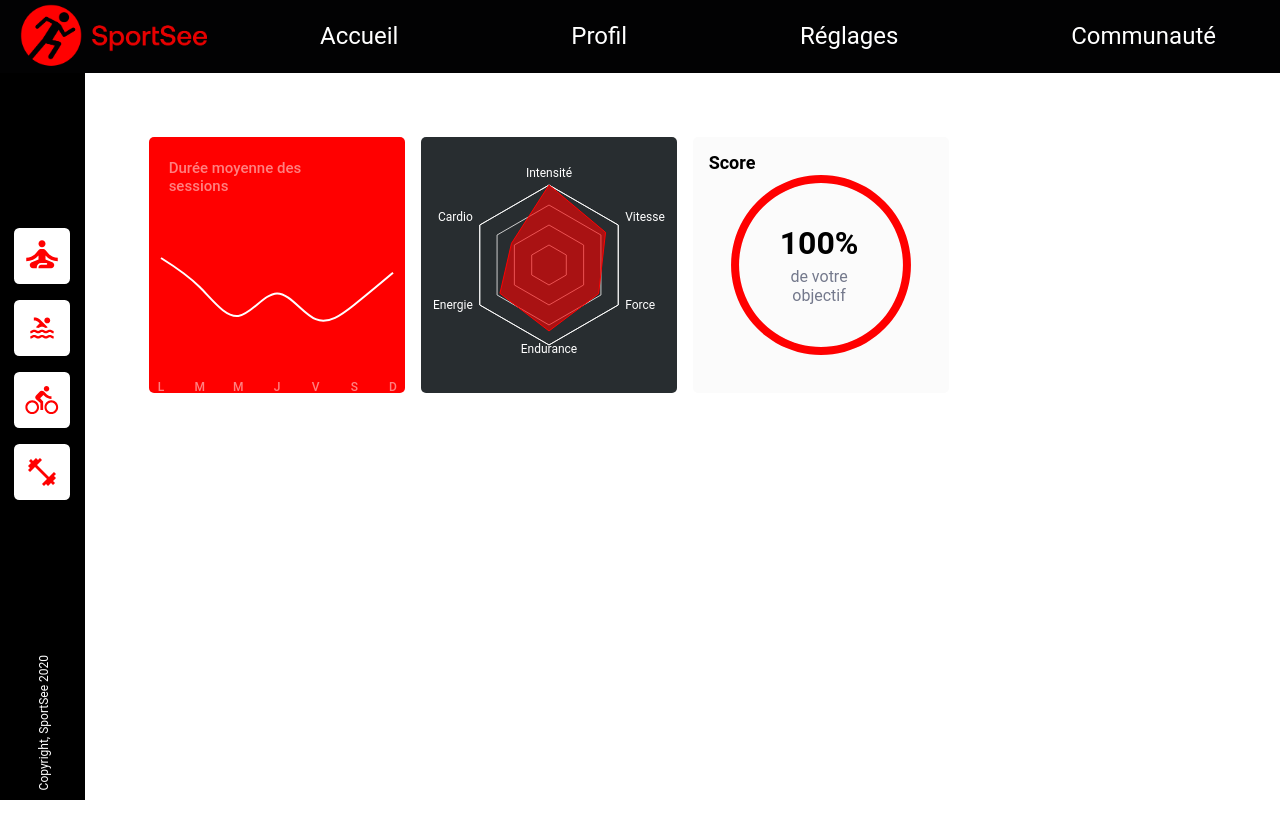
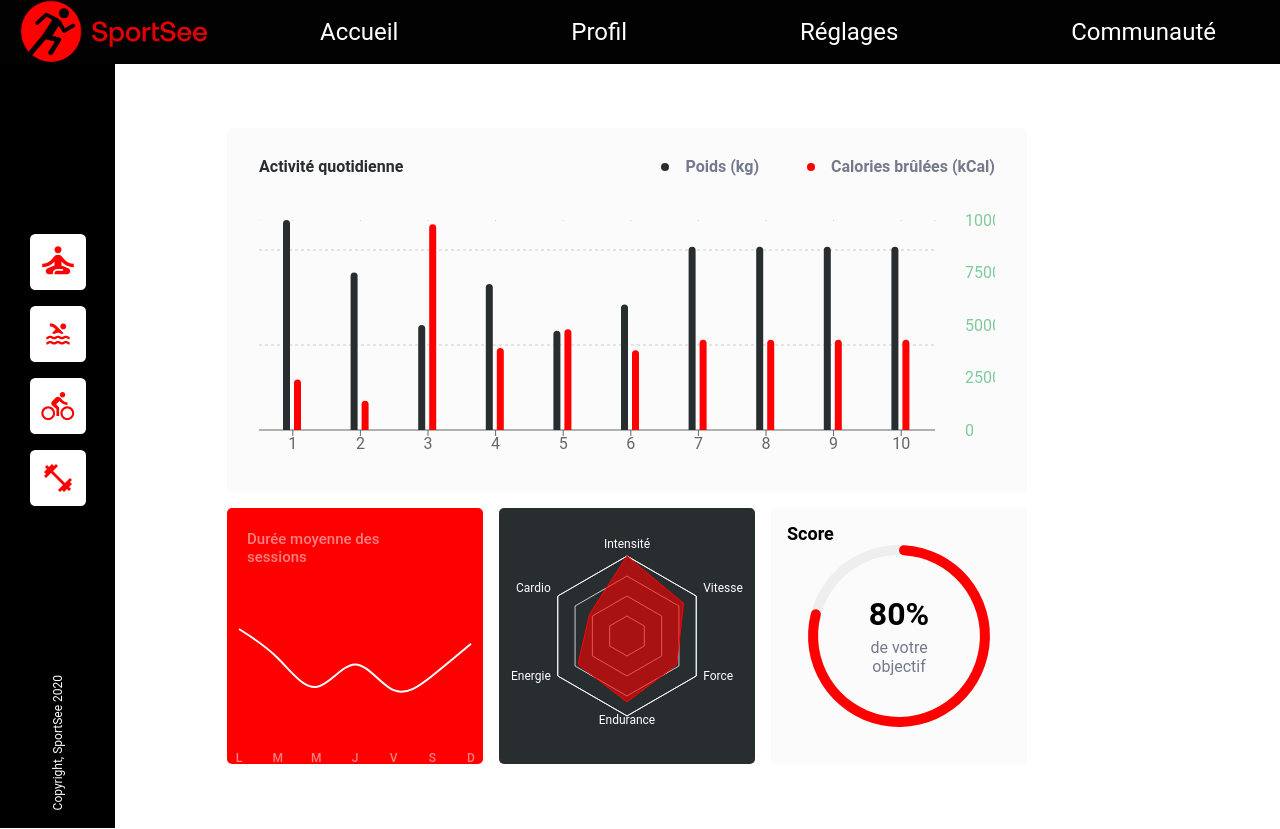
Before and after one commit to Deltyx/sportsee-app, a React (Create React App) app: page / in a window 1280 px wide. Before the commit the page ends 800 px from the top, so only its background shows below. Built offline with nearby package versions, Linux system fonts and the light colour scheme.

Commit message:
Activity Chart WIP

```diff
--- /dev/null
+++ b/src/components/activity_chart/Activity_Chart.js
@@ -0,0 +1,104 @@
+import React, { PureComponent } from 'react';
+import { BarChart, Bar, XAxis, YAxis, CartesianGrid, Tooltip, Legend, ResponsiveContainer } from 'recharts';
+
+import './Activity_Chart.scss';
+
+const data = [
+  {
+    day: '1',
+    kilogram: 4000,
+    calories: 2400,
+  },
+  {
+    day: '2',
+    kilogram: 3000,
+    calories: 1398,
+  },
+  {
+    day: '3',
+    kilogram: 2000,
+    calories: 9800,
+  },
+  {
+    day: '4',
+    kilogram: 2780,
+    calories: 3908,
+  },
+  {
+    day: '5',
+    kilogram: 1890,
+    calories: 4800,
+  },
+  {
+    day: '6',
+    kilogram: 2390,
+    calories: 3800,
+  },
+  {
+    day: '7',
+    kilogram: 3490,
+    calories: 4300,
+  },
+  {
+    day: '8',
+    kilogram: 3490,
+    calories: 4300,
+  },
+  {
+    day: '9',
+    kilogram: 3490,
+    calories: 4300,
+  },
+  {
+    day: '10',
+    kilogram: 3490,
+    calories: 4300,
+  },
+];
+
+export default class Activity_Chart extends PureComponent {
+  render() {
+    return (
+        <div className='Activity_Chart-wrapper'>
+            <h2 className='Activity_Chart-title'>Activité quotidienne</h2>
+            <div className='Activity_Chart-legend-wrapper'>
+                <div className='black-dot'></div><h2>Poids (kg)</h2>
+                <div className='red-dot'></div><h2>Calories brûlées (kCal)</h2>
+            </div>
+            <ResponsiveContainer width="100%" height="100%">
+                <BarChart
+                data={data}
+                margin={{top: 60}}
+                >
+                <CartesianGrid vertical='false' strokeDasharray='3' height={1} horizontalPoints={[90, 185]} />
+                <XAxis dataKey="day"  />
+                <YAxis yAxisId="left" orientation="left" stroke="#8884d8" hide='true'/>
+                <YAxis
+                    yAxisId="right"
+                    orientation="right"
+                    stroke="#82ca9d"
+                    axisLine={false}
+                    tickSize='0'
+                    tickMargin='30'
+                />
+                <Tooltip />
+                <Bar name='Poids (kg)'
+                    yAxisId="left"
+                    dataKey="kilogram"
+                    fill="#282d30"
+                    radius={[25, 25, 0, 0]}
+                    barSize={7}
+                />
+                <Bar name='Calories brûlées (kCal)'
+                    yAxisId="right"
+                    dataKey="calories"
+                    fill="#ff0000"
+                    radius={[25, 25, 0, 0]}
+                    barSize={7}
+                />
+                </BarChart>
+            </ResponsiveContainer>
+        </div>
+    );
+  }
+}
--- /dev/null
+++ b/src/components/activity_chart/Activity_Chart.scss
@@ -0,0 +1,53 @@
+@import './../../style/theme.scss';
+
+.Activity_Chart-wrapper {
+    height: 300px;
+    min-width: 512px;
+
+    background: $primary-background-color;
+    border-radius: 5px;
+
+    position: relative;
+    grid-column: span 3;
+
+    padding: 2rem;
+}
+
+.Activity_Chart-title {
+    position: absolute;
+    font-size: 16px;
+    color: #282d30;
+
+    top: 1rem;
+    left: 2rem;
+}
+
+.Activity_Chart-legend-wrapper {
+    position: absolute;
+    right: 2rem;
+    top: 1rem;
+
+    display: flex;
+    align-items: center;
+}
+
+.Activity_Chart-legend-wrapper > h2 {
+    font-size: 16px;
+    padding-left: 1rem;
+    color: #74798C;
+}
+
+.black-dot {
+    border-radius: 50px;
+    height: 8px;
+    width: 8px;
+    background: #282d30;
+}
+
+.red-dot {
+    border-radius: 50px;
+    height: 8px;
+    width: 8px;
+    background: #ff0000;
+    margin-left: 3rem;
+}
--- a/src/components/dashboard/Dashboard.js
+++ b/src/components/dashboard/Dashboard.js
@@ -1,19 +1,26 @@
 import './Dashboard.scss';
 
-import Sidebar from '../sidebar/Sidebar.js';
-import Skills_Chart from '../skills_chart/Skills_Chart.js';
-import Session_Duration_Chart from '../session_duration_chart/Session_Duration_Chart.js';
+import Sidebar from '../sidebar/Sidebar';
+import Skills_Chart from '../skills_chart/Skills_Chart';
+import Session_Duration_Chart from '../session_duration_chart/Session_Duration_Chart';
 import Score_Chart from '../score_chart/Score_Chart';
+import Activity_Chart from '../activity_chart/Activity_Chart';
 
+const data = [
+  {
+    score: 80
+  },
+];
 
 export default function Dashboard() {
   return (
     <section className='dashboard-container'>
       <Sidebar />
       <div className='dashboard-charts-container'>
+        <Activity_Chart />
         <Session_Duration_Chart />
         <Skills_Chart />
-        <Score_Chart />
+        <Score_Chart data={data} score={data[0].score}/>
       </div>
     </section>
   );
--- a/src/components/dashboard/Dashboard.scss
+++ b/src/components/dashboard/Dashboard.scss
@@ -8,9 +8,12 @@
 }
 
 .dashboard-charts-container {
-    margin: 4rem;
     display: grid;
-    grid-template-columns: repeat(4, 1fr);
+    grid-template-columns: repeat(3, 1fr);
+
+    width: 50%;
+
+    margin: 4rem 4rem 4rem 7rem;
     gap: 1rem;
 }
 
--- a/src/components/score_chart/Score_Chart.js
+++ b/src/components/score_chart/Score_Chart.js
@@ -1,15 +1,7 @@
 import React, { PureComponent } from 'react';
-import { RadialBarChart, RadialBar, ResponsiveContainer } from 'recharts';
+import { RadialBarChart, RadialBar, ResponsiveContainer, PolarAngleAxis  } from 'recharts';
 
 import './Score_Chart.scss';
-
-const data = [
-  {
-    score: 31.47,
-    pv: 2400,
-    fill: '#FF0000',
-  },
-];
 
 export default class Score_Chart extends PureComponent {
 
@@ -22,21 +14,23 @@ export default class Score_Chart extends PureComponent {
                 cx="50%"
                 cy="50%"
                 innerRadius="70%"
-                data={data}
+                data={this.props.data}
                 startAngle={90}
-                endAngle={450}
+                endAngle={-270}
             >
+            <PolarAngleAxis type="number" domain={[0, 100]} angleAxisId={0} tick={false} />
             <RadialBar
                 minAngle={15}
                 background
                 cornerRadius={25}
-                barSize={8}
+                barSize={10}
                 dataKey="score"
+                fill='#FF0000'
             />
             </RadialBarChart>
         </ResponsiveContainer>
         <div className="Score_Chart-score-wrapper">
-            <p className="Score_Chart-score">100%</p>
+            <p className="Score_Chart-score">{this.props.score}%</p>
             <p className="Score_Chart-score-text">de votre<br/>objectif</p>
         </div>
     </div>
--- a/src/components/score_chart/Score_Chart.scss
+++ b/src/components/score_chart/Score_Chart.scss
@@ -25,11 +25,14 @@
     z-index: 1;
     top: 34%;
     left: 34%;
+    height: 82px;
+    width: 82px;
 }
 
 .Score_Chart-score {
     font-size: 32px;
     font-weight: 700;
+    text-align: center;
     margin: 0;
 }
 
--- a/src/components/sidebar/Sidebar.scss
+++ b/src/components/sidebar/Sidebar.scss
@@ -5,7 +5,7 @@
     flex-direction: column;
 
     background: black;
-    width: 85px;
+    width: 115px;
     height: 100%;
 }
 
--- a/src/components/skills_chart/Skills_Chart.js
+++ b/src/components/skills_chart/Skills_Chart.js
@@ -7,38 +7,26 @@ const data = [
   {
     skill: 'Intensité',
     A: 120,
-    B: 110,
-    fullMark: 150,
   },
   {
     skill: 'Vitesse',
     A: 98,
-    B: 130,
-    fullMark: 150,
   },
   {
     skill: 'Force',
     A: 86,
-    B: 130,
-    fullMark: 150,
   },
   {
     skill: 'Endurance',
     A: 99,
-    B: 100,
-    fullMark: 150,
   },
   {
     skill: 'Energie',
     A: 85,
-    B: 90,
-    fullMark: 150,
   },
   {
     skill: 'Cardio',
     A: 65,
-    B: 85,
-    fullMark: 150,
   },
 ];
 
@@ -54,8 +42,9 @@ export default class Skills_Chart extends PureComponent {
               tickLine={false}
               tick={{ fontSize: 12 }}
               stroke="#FFFFFF"
+              fullMark={200}
             />
-            <Radar name="Mike" dataKey="A" stroke="#ff0101" fill="#ff0101" fillOpacity={0.6} />
+            <Radar dataKey="A" stroke="#ff0101" fill="#ff0101" fillOpacity={0.6} />
           </RadarChart>
         </ResponsiveContainer>
       </div>
```
Also changed, not shown: src/components/nutrition_card/nutrition_card.js (added), src/components/nutrition_card/nutrition_card.scss (added).
